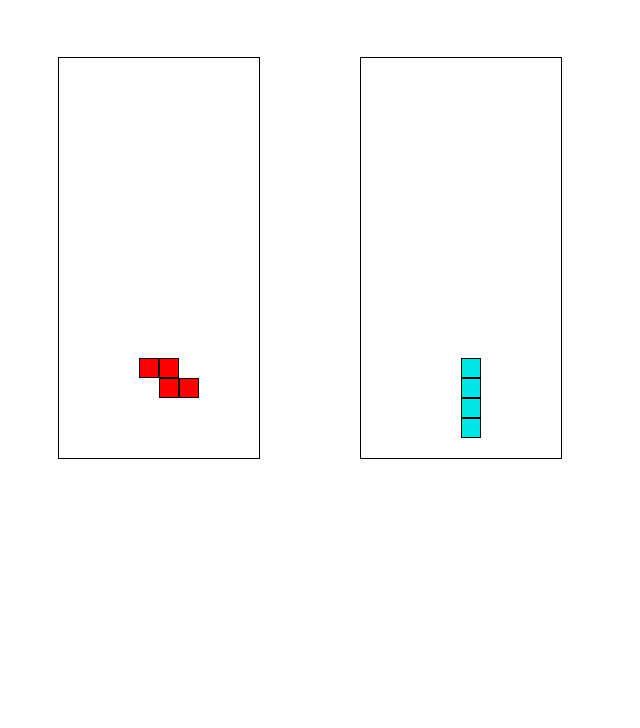
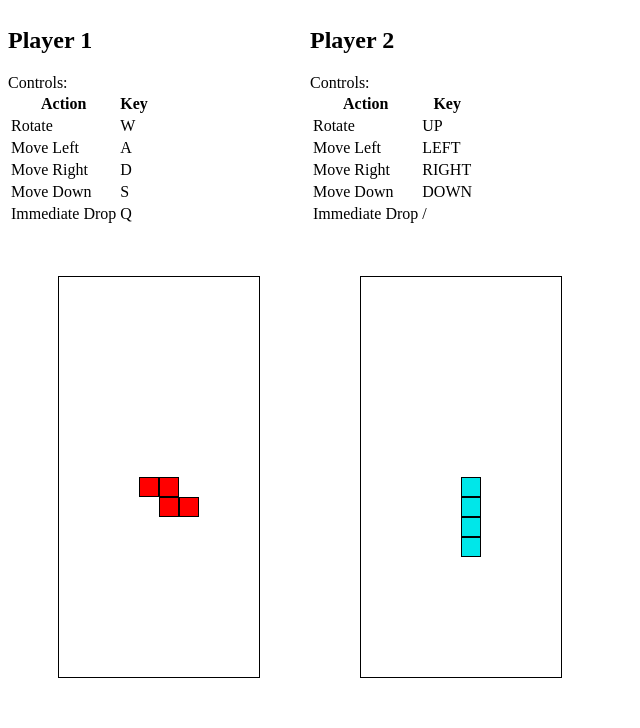
Before and after one commit to mikeboan/battle_tetris, a website built with webpack: page index.html in a window 1280 px wide. Shown: the part 73-801 px from the top of the page, without its empty margins (0-640 px from the left). Built offline with nearby package versions, Linux system fonts and the light colour scheme.

Commit message:
Add info and styling to index.html

```diff
--- a/bundle.js
+++ b/bundle.js
@@ -187,7 +187,8 @@
 	    UP: 87,
 	    LEFT: 65,
 	    RIGHT: 68,
-	    DOWN: 83
+	    DOWN: 83,
+	    DROP: 81
 	  });
 	  leftGame.addOpponent(rightGame);
 	  rightGame.addOpponent(leftGame);
@@ -235,7 +236,7 @@
 	      LEFT: 37,
 	      RIGHT: 39,
 	      DOWN: 40,
-	      DROP: 32
+	      DROP: 191
 	    };
 	    document.addEventListener('keydown', this.handleKeypress.bind(this), false);
 	  }
@@ -387,6 +388,7 @@
 	  }, {
 	    key: 'handleKeypress',
 	    value: function handleKeypress(e) {
+	      console.log(e.keyCode);
 	      switch (e.keyCode) {
 	        case this.keyBindings.UP:
 	          this.rotateCurrentTetromino();
--- a/index.html
+++ b/index.html
@@ -6,11 +6,14 @@
     <script src="https://ajax.googleapis.com/ajax/libs/jquery/3.1.1/jquery.min.js"></script>
     <script src='./bundle.js'></script>
     <style>
+      section {
+        float: left;
+      }
+
       .board {
         width: 200px;
         height: 400px;
         border: 1px solid black;
-        float: left;
         margin: 50px;
       }
 
@@ -28,13 +31,76 @@
     </style>
   </head>
   <body>
-    <h1>Futile Tetris</h1>
+    <h1>Battle Tetris</h1>
+    <section>
+      <h2>Player 1</h2>
+      <article class="">
+        Controls:
+        <table>
+          <tr>
+            <th>Action</th>
+            <th>Key</th>
+          </tr>
+          <tr>
+            <td>Rotate</td>
+            <td>W</td>
+          </tr>
+          <tr>
+            <td>Move Left</td>
+            <td>A</td>
+          </tr>
+          <tr>
+            <td>Move Right</td>
+            <td>D</td>
+          </tr>
+          <tr>
+            <td>Move Down</td>
+            <td>S</td>
+          </tr>
+          <tr>
+            <td>Immediate Drop</td>
+            <td>Q</td>
+          </tr>
+        </table>
+      </article>
       <div id='left-board' class='board'>
         This should never happen.
       </div>
+    </section>
+    <section>
+      <h2>Player 2</h2>
+      <article class="">
+        Controls:
+        <table>
+          <tr>
+            <th>Action</th>
+            <th>Key</th>
+          </tr>
+          <tr>
+            <td>Rotate</td>
+            <td>UP</td>
+          </tr>
+          <tr>
+            <td>Move Left</td>
+            <td>LEFT</td>
+          </tr>
+          <tr>
+            <td>Move Right</td>
+            <td>RIGHT</td>
+          </tr>
+          <tr>
+            <td>Move Down</td>
+            <td>DOWN</td>
+          </tr>
+          <tr>
+            <td>Immediate Drop</td>
+            <td>/</td>
+          </tr>
+        </table>
       <div id='right-board' class='board'>
         This should never happen.
       </div>
+    </section>
     <!-- <canvas id='canvas'>
       This should never happen.
     </canvas> -->
--- a/lib/battle_tetris.js
+++ b/lib/battle_tetris.js
@@ -94,7 +94,8 @@ document.addEventListener("DOMContentLoaded", function() {
     UP: 87,
     LEFT: 65,
     RIGHT: 68,
-    DOWN: 83
+    DOWN: 83,
+    DROP: 81
   });
   leftGame.addOpponent(rightGame);
   rightGame.addOpponent(leftGame);
```
Also changed, not shown: lib/tetris.js, 1 other file. Lines whose indentation alone changed are shown as unchanged.
